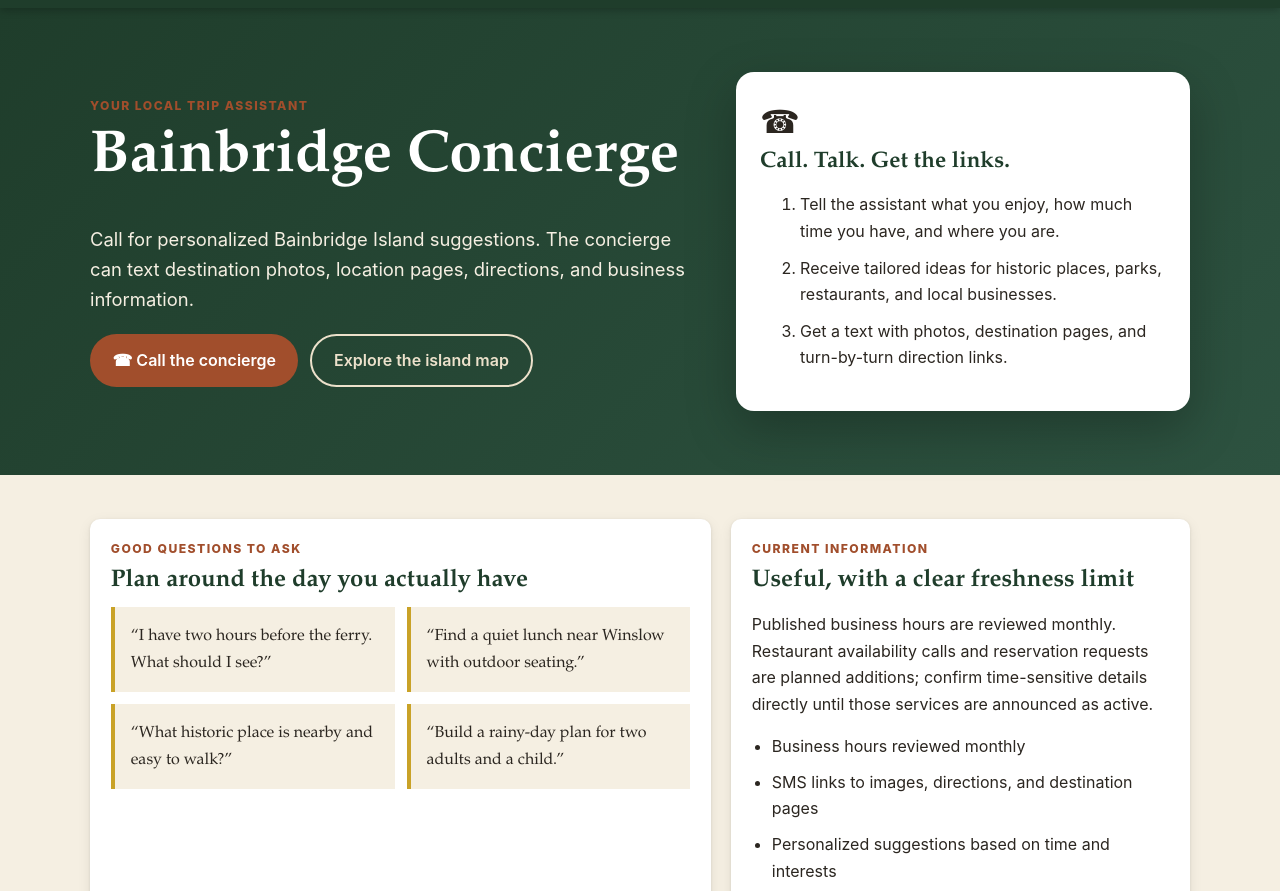
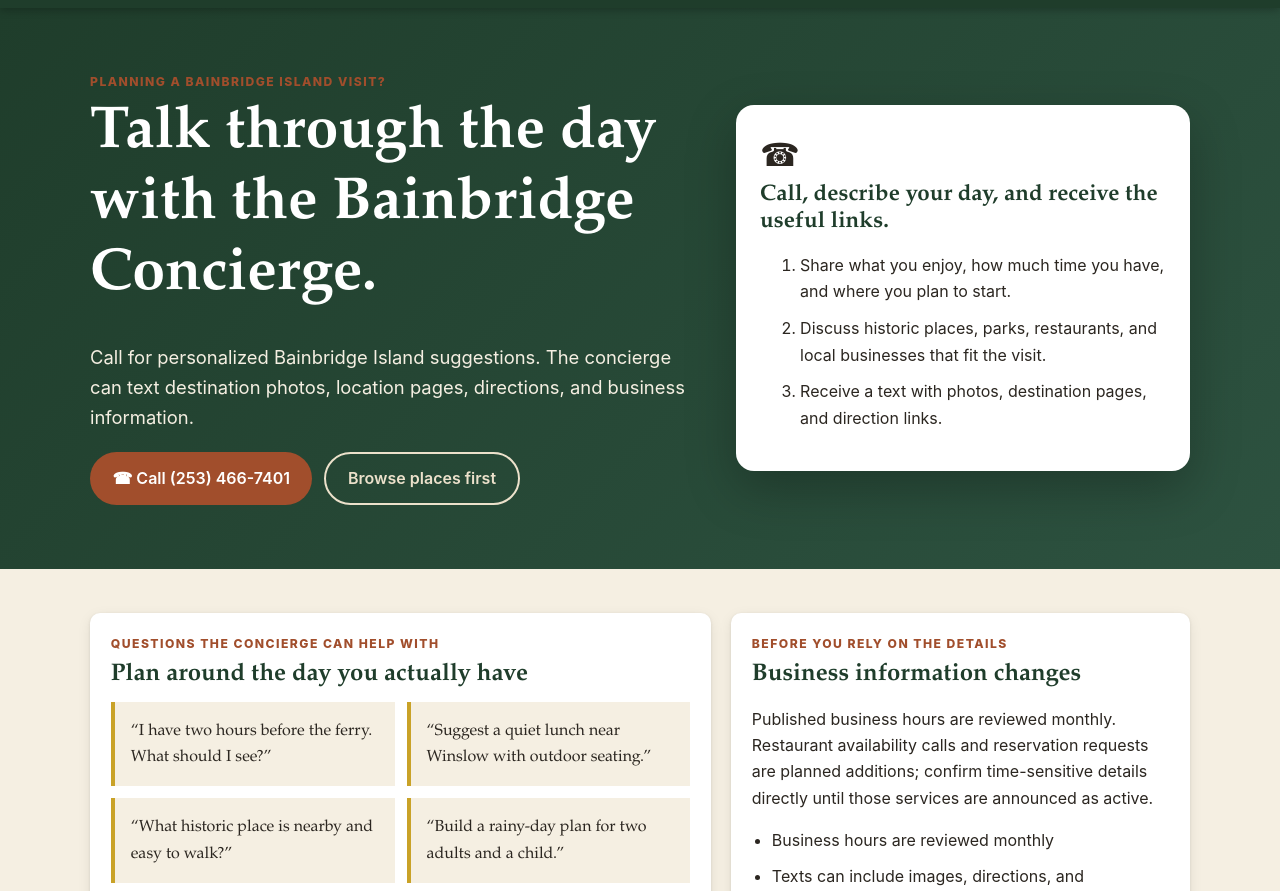
Before and after one commit to red4golf/PNWHistoricalExplorer, an Astro site: page /PNWHistoricalExplorer/concierge in a window 1280 px wide. Shown: the part 57-948 px from the top of the page. Built offline with nearby package versions, Linux system fonts and the light colour scheme; Astro itself is replaced by a stand-in of ours.

Commit message:
Clarify concierge services and visitor copy

```diff
--- a/src/pages/concierge.astro
+++ b/src/pages/concierge.astro
@@ -8,31 +8,31 @@ const callHref = concierge.phone ? `tel:${concierge.phone.replace(/[^+\d]/g, '')
 ---
 
 <Base
-  title="Bainbridge Concierge — PNW Historical Explorer"
+  title="Bainbridge Island Visitor Help — PNW Historical Explorer"
   description="Personalized Bainbridge Island trip help by phone, with text-message follow-up containing destination photos, directions, and useful links."
 >
   <section class="concierge-hero">
     <div class="container concierge-hero-grid">
       <div>
-        <p class="eyebrow">Your local trip assistant</p>
-        <h1>{concierge.name}</h1>
+        <p class="eyebrow">Planning a Bainbridge Island visit?</p>
+        <h1>Talk through the day with the Bainbridge Concierge.</h1>
         <p class="lead">{concierge.description}</p>
         <div class="actions">
           {callHref ? (
-            <a class="btn" href={callHref}>☎ Call the concierge</a>
+            <a class="btn" href={callHref}>☎ Call {concierge.phone}</a>
           ) : (
-            <span class="btn disabled" aria-disabled="true">Phone number ready to connect</span>
+            <span class="btn disabled" aria-disabled="true">Phone service unavailable</span>
           )}
-          <a class="btn secondary" href={href('/map')}>Explore the island map</a>
+          <a class="btn secondary" href={href('/map')}>Browse places first</a>
         </div>
       </div>
       <div class="phone-card" aria-label="How the concierge works">
         <span class="phone-icon" aria-hidden="true">☎</span>
-        <h2>Call. Talk. Get the links.</h2>
+        <h2>Call, describe your day, and receive the useful links.</h2>
         <ol>
-          <li>Tell the assistant what you enjoy, how much time you have, and where you are.</li>
-          <li>Receive tailored ideas for historic places, parks, restaurants, and local businesses.</li>
-          <li>Get a text with photos, destination pages, and turn-by-turn direction links.</li>
+          <li>Share what you enjoy, how much time you have, and where you plan to start.</li>
+          <li>Discuss historic places, parks, restaurants, and local businesses that fit the visit.</li>
+          <li>Receive a text with photos, destination pages, and direction links.</li>
         </ol>
       </div>
     </div>
@@ -41,25 +41,25 @@ const callHref = concierge.phone ? `tel:${concierge.phone.replace(/[^+\d]/g, '')
   <section class="section">
     <div class="container concierge-grid">
       <article class="concierge-panel">
-        <p class="eyebrow">Good questions to ask</p>
+        <p class="eyebrow">Questions the concierge can help with</p>
         <h2>Plan around the day you actually have</h2>
         <div class="prompt-grid">
           <blockquote>“I have two hours before the ferry. What should I see?”</blockquote>
-          <blockquote>“Find a quiet lunch near Winslow with outdoor seating.”</blockquote>
+          <blockquote>“Suggest a quiet lunch near Winslow with outdoor seating.”</blockquote>
           <blockquote>“What historic place is nearby and easy to walk?”</blockquote>
           <blockquote>“Build a rainy-day plan for two adults and a child.”</blockquote>
         </div>
       </article>
 
       <aside class="concierge-panel current-info">
-        <p class="eyebrow">Current information</p>
-        <h2>Useful, with a clear freshness limit</h2>
+        <p class="eyebrow">Before you rely on the details</p>
+        <h2>Business information changes</h2>
         <p>{concierge.serviceNote}</p>
         <ul class="check-list">
-          <li>Business hours reviewed monthly</li>
-          <li>SMS links to images, directions, and destination pages</li>
-          <li>Personalized suggestions based on time and interests</li>
-          <li>Live restaurant calls only when the visitor requests them</li>
+          <li>Business hours are reviewed monthly</li>
+          <li>Texts can include images, directions, and destination pages</li>
+          <li>Suggestions can reflect available time and stated interests</li>
+          <li>Restaurant calls and reservation requests are not yet advertised as active services</li>
         </ul>
       </aside>
     </div>
@@ -69,7 +69,7 @@ const callHref = concierge.phone ? `tel:${concierge.phone.replace(/[^+\d]/g, '')
     <div class="container">
       <p class="eyebrow">Explore independently</p>
       <h2>Prefer to browse first?</h2>
-      <p>Open the map, choose a destination, and use the visitor guide on each location page. The concierge is there when you want help narrowing the choices or adapting the day.</p>
+      <p>Open the map, choose a destination, and use the visitor guide on each location page. Call when you want help narrowing the choices or adapting the rest of the day.</p>
       <a class="btn" href={href('/map')}>Find a place to visit</a>
     </div>
   </section>
```
